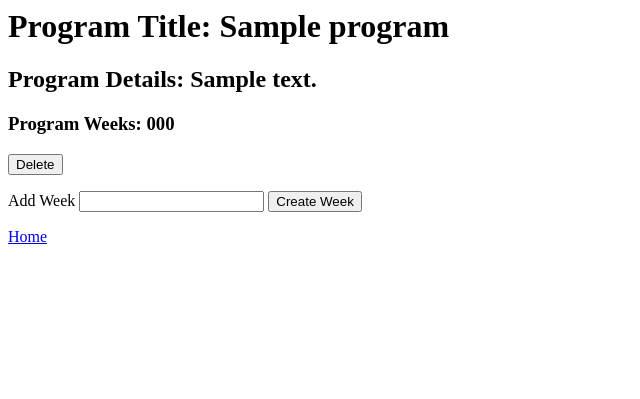
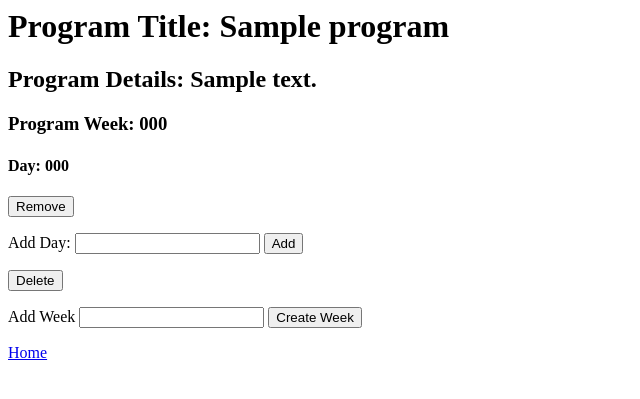
Before and after one commit to jonrann/final-project, a Flask app: page /program/1 in a window 1280 px wide. Shown: the top 399 px of the page, without its empty margins (0-640 px from the left). Run offline with Flask 3, Linux system fonts and the light colour scheme; tables that the repository leaves empty or names only in its code hold one stand-in row (values such as "Sample post").

Commit message:
Added day class functions
Created association between weeks and days

```diff
--- a/flask_app/controllers/programs.py
+++ b/flask_app/controllers/programs.py
@@ -16,6 +16,9 @@ def view_program_page(program_id):
     program = program_module.Program.get_by_id(program_id)
     # Get all the weeks associated with that program
     program.get_all_weeks()
+    # Get all days associated with each week
+    for week in program.weeks:
+        week.get_all_days()
     return render_template('view_program.html', program=program)
 
 
--- a/flask_app/controllers/weeks.py
+++ b/flask_app/controllers/weeks.py
@@ -17,7 +17,7 @@ def create_week(program_id):
 
     # Retrieve data from form
     week_data = dict(request.form)
-    # Add user_id into retrieved data
+    # Add program_id into retrieved data
     week_data['program_id'] = program_id
 
     # Create program object
--- /dev/null
+++ b/flask_app/models/day.py
@@ -0,0 +1,70 @@
+from flask import flash, session
+from flask_app.config.mysqlconnection import connectToMySQL
+
+class Day:
+    def __init__(self, data) -> None:
+        self.id = data.get('id')
+        self.week_id = data.get('week_id')
+        self.daynumber = data.get('daynumber')
+        self.completed = data.get('completed', False)
+        self.RPE = data.get('RPE', 0)
+        self.usernotes = data.get('usernotes', '')
+        self.week = None
+
+    @classmethod
+    def create_day(cls, data):
+        query = """
+            INSERT INTO days (
+                week_id,
+                daynumber,
+                completed,
+                RPE,
+                usernotes
+            )
+            VALUES (
+                %(week_id)s,
+                %(daynumber)s,
+                %(completed)s,
+                %(RPE)s,
+                %(usernotes)s
+            )
+        """
+        return connectToMySQL('workout_tracker_schema').query_db(query, data)
+
+    @classmethod
+    def get_all_by_week_id(cls, week_id):
+        query = "SELECT * FROM days WHERE week_id = %(week_id)s;"
+        data = {
+            'week_id': week_id
+        }
+
+        results = connectToMySQL('workout_tracker_schema').query_db(query, data)
+
+        days = []
+
+        for row in results:
+            days.append(cls(row))
+        return days
+
+    @classmethod
+    def get_day_by_id(cls, day_id):
+        query = "SELECT * FROM days WHERE id = %(id)s;"
+
+        data = {
+            'id': day_id
+        }
+        result = connectToMySQL('workout_tracker_schema').query_db(query, data)
+
+        if result:
+            return cls(result[0])
+        return None
+
+    @classmethod
+    def delete_day(cls, day_id):
+        query = "DELETE FROM days WHERE id = %(id)s;"
+
+        data = {
+            'id': day_id
+        }
+
+        return connectToMySQL('workout_tracker_schema').query_db(query, data)
--- a/flask_app/models/program.py
+++ b/flask_app/models/program.py
@@ -5,10 +5,10 @@ from flask_app.models import week as week_module
 
 class Program:
     def __init__(self, data) -> None:
-        self.id = data['id']
-        self.title = data['title']
-        self.description = data['description']
-        self.user_id = data['user_id']
+        self.id = data.get('id')
+        self.title = data.get('title')
+        self.description = data.get('description')
+        self.user_id = data.get('user_id')
         self.owner = None # Add the user object here
         self.weeks = [] # Add week objects here
 
--- a/flask_app/models/week.py
+++ b/flask_app/models/week.py
@@ -1,11 +1,20 @@
 from flask import flash, session
 from flask_app.config.mysqlconnection import connectToMySQL
+from flask_app.models import day as day_module
 
 class Week:
     def __init__(self, data) -> None:
         self.id = data['id']
         self.program_id = data['program_id']
         self.weeknumber = data['weeknumber']
+        self.days = []
+
+    def add_day(self, day):
+        self.days.append(day)
+
+    def get_all_days(self):
+        self.days = day_module.Day.get_all_by_week_id(self.id)
+        return self.days
 
     # CRUD
 
--- a/flask_app/templates/view_program.html
+++ b/flask_app/templates/view_program.html
@@ -9,7 +9,22 @@
     <h1>Program Title: {{program.title}}</h1>
     <h2>Program Details: {{program.description}}</h2>
     {% for week in program.weeks %}
-        <h3>Program Weeks: {{week.weeknumber}}</h3>
+        <h3>Program Week: {{week.weeknumber}}</h3>
+            {% for day in week.days %}
+                <h4>Day: {{ day.daynumber }}</h4>
+                <form action="/delete/day/{{ day.id }}/{{ program.id }}" method="POST">
+                    <button>Remove</button>
+                </form>
+            {% endfor %}
+        <form action="/create/day/{{ program.id }}" method="POST">
+            <label for="daynumber">Add Day: </label>
+            <input type="number" name="daynumber" id="daynumber">
+            <input type="hidden" name="week_id" value="{{ week.id }}">
+            <input type="hidden" name="completed" value="0">
+            <input type="hidden"name="RPE" value="0">
+            <input type="hidden" name="usernotes" value="">
+            <input type="submit" value="Add">
+        </form>
         <form action="/delete-week/{{ week.id }}/{{ program.id }}" method="POST">
             <button type="submit">Delete</button>
         </form>
--- a/server.py
+++ b/server.py
@@ -2,6 +2,8 @@ from flask_app import app
 from flask_app.controllers import users
 from flask_app.controllers import programs
 from flask_app.controllers import weeks
+from flask_app.controllers import days
+
 
 if __name__ == "__main__":
     app.run(debug=True)
```
Also changed, not shown: flask_app/controllers/days.py (added, +55 -0 lines).
